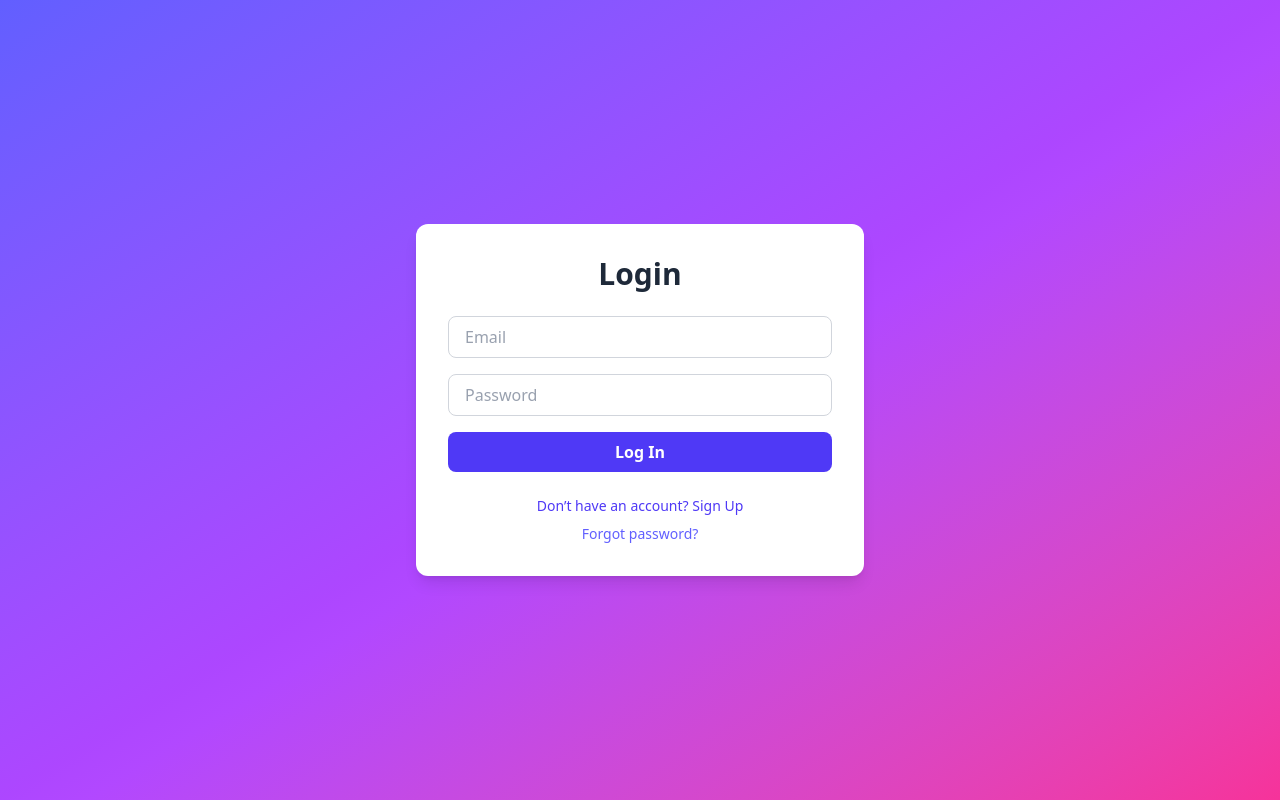
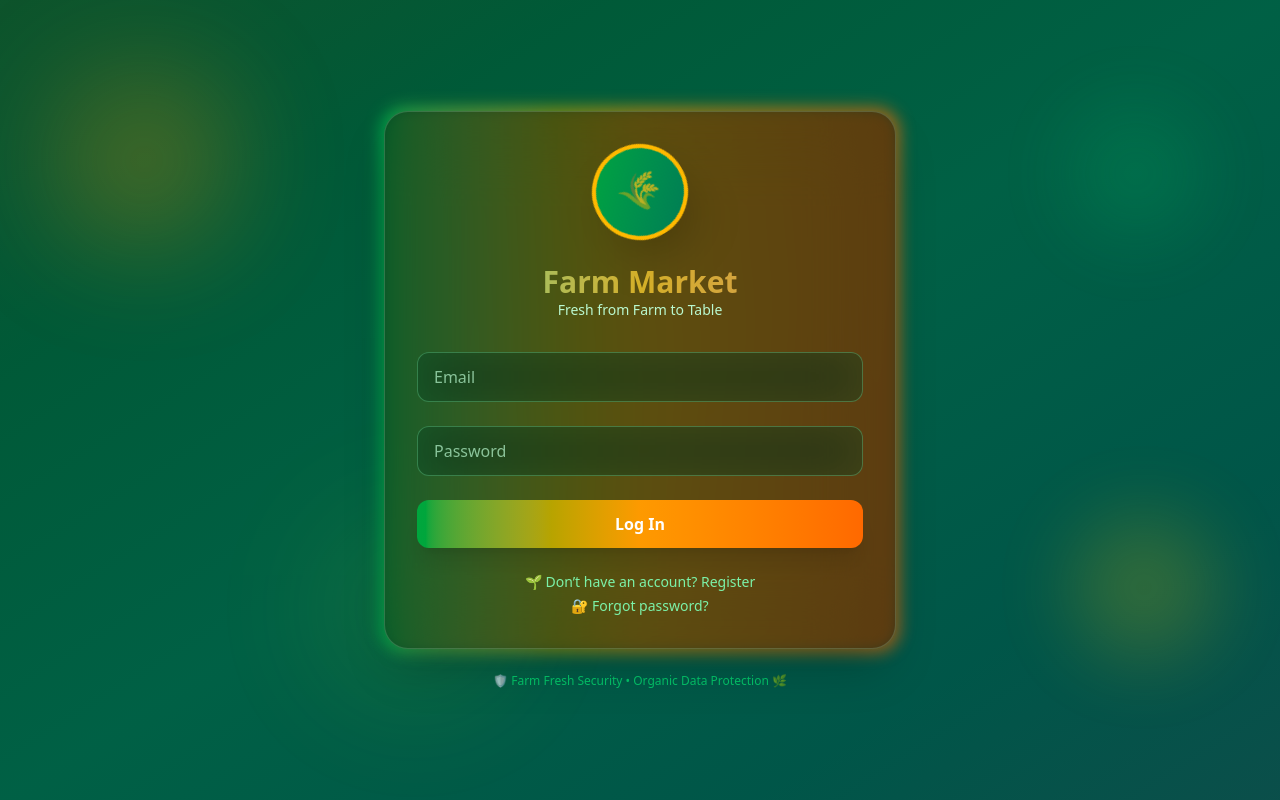
Before and after one commit to rishikanthr/FarmConnect, a React (Vite) app in the folder frontend/: page /login in a window 1280 px wide. Built offline with nearby package versions, Linux system fonts and the light colour scheme.

Commit message:
Home Login Signup done

```diff
--- a/frontend/src/pages/Home.jsx
+++ b/frontend/src/pages/Home.jsx
@@ -1,29 +1,72 @@
-import { Link, Navigate } from "react-router-dom";
+import { useEffect, useState } from "react";
+import { useNavigate } from "react-router-dom";
 
 const Home = () => {
-  // If they’re already logged in, skip the landing page
-  const user = JSON.parse(localStorage.getItem("user"));
-  // if (user?.role === "farmer")   return <Navigate to="/farmer" />;
-  // if (user?.role === "consumer") return <Navigate to="/consumer" />;
-  // if (user?.role === "admin")    return <Navigate to="/admin" />;
+  const navigate = useNavigate();
+  const [scrollY, setScrollY] = useState(0);
+  const [show, setShow] = useState(false);
+
+  useEffect(() => {
+    const handleScroll = () => setScrollY(window.scrollY);
+    window.addEventListener("scroll", handleScroll);
+    setShow(true);
+    return () => window.removeEventListener("scroll", handleScroll);
+  }, []);
 
   return (
-    <div className="min-h-screen flex flex-col items-center justify-center gap-4">
-      <h1 className="text-3xl font-bold mb-6">Welcome to FarmConnect</h1>
+    <div className="min-h-screen bg-gradient-to-br from-lime-50 via-emerald-100 to-teal-100 flex flex-col items-center justify-center relative text-center overflow-hidden">
 
-      <Link
-        to="/login"
-        className="px-6 py-3 bg-green-600 text-white rounded hover:bg-green-700"
-      >
-        Login
-      </Link>
+      {/* Animated Background Circles */}
+      <div className="fixed inset-0 pointer-events-none z-0">
+        <div
+          className="absolute top-1/4 left-1/4 w-96 h-96 bg-green-300/30 rounded-full blur-3xl animate-pulse"
+          style={{ transform: `translate(${scrollY * 0.1}px, ${scrollY * 0.05}px)` }}
+        />
+        <div
+          className="absolute bottom-1/3 right-1/3 w-72 h-72 bg-teal-300/30 rounded-full blur-2xl animate-pulse"
+          style={{ transform: `translate(${-scrollY * 0.08}px, ${-scrollY * 0.03}px)` }}
+        />
+        <div
+          className="absolute top-2/3 left-1/2 w-80 h-80 bg-yellow-300/25 rounded-full blur-3xl animate-pulse"
+          style={{ transform: `translate(${scrollY * 0.04}px, ${-scrollY * 0.06}px)` }}
+        />
+      </div>
 
-      <Link
-        to="/register"
-        className="px-6 py-3 bg-blue-600 text-white rounded hover:bg-blue-700"
-      >
-        Sign Up
-      </Link>
+      {/* Content */}
+      <div className="relative z-10 px-6">
+        <h1 className={`text-5xl font-extrabold bg-gradient-to-r from-green-700 to-emerald-800 text-transparent bg-clip-text mb-4 transition-all duration-1000 ${show ? "opacity-100 translate-y-0" : "opacity-0 translate-y-6"}`}>
+          🌱 FarmConnect
+        </h1>
+        <p className="text-gray-700 text-lg mb-10 max-w-xl">
+          Connecting Farmers and Consumers for a Fresher Future
+        </p>
+
+        {/* Buttons */}
+        <div className="flex gap-6 justify-center">
+          <button
+            onClick={() => navigate("/login")}
+            className="px-6 py-3 bg-green-600 text-white font-semibold rounded-xl shadow hover:bg-green-700 transition-all"
+          >
+            Login
+          </button>
+          <button
+            onClick={() => navigate("/register")}
+            className="px-6 py-3 bg-emerald-600 text-white font-semibold rounded-xl shadow hover:bg-emerald-700 transition-all"
+          >
+            Sign Up
+          </button>
+        </div>
+      </div>
+
+      {/* Floating Action Button */}
+      <div className="fixed bottom-6 right-6 z-50">
+        <button
+          onClick={() => navigate("/register")}
+          className="group w-16 h-16 bg-gradient-to-br from-green-400 via-emerald-500 to-teal-500 rounded-full shadow-lg hover:shadow-2xl flex items-center justify-center text-white text-3xl hover:scale-110 transition-transform duration-300"
+        >
+          +
+        </button>
+      </div>
     </div>
   );
 };
--- a/frontend/src/pages/Login.jsx
+++ b/frontend/src/pages/Login.jsx
@@ -1,16 +1,19 @@
 import { useState } from "react";
-import { Link, useNavigate } from "react-router-dom";   // ⬅️ Link added
+import { Link, useNavigate } from "react-router-dom";
 import axios from "axios";
 
 const Login = () => {
   const [email, setEmail] = useState("");
   const [password, setPassword] = useState("");
   const [error, setError] = useState("");
+  const [isLoading, setIsLoading] = useState(false);
+  const [showSuccess, setShowSuccess] = useState(false);
   const navigate = useNavigate();
 
   const handleLogin = async (e) => {
     e.preventDefault();
     setError("");
+    setIsLoading(true);
 
     try {
       const res = await axios.post("http://localhost:3000/api/auth/login", {
@@ -27,73 +30,136 @@ const Login = () => {
       localStorage.setItem("token", token);
       localStorage.setItem("user", JSON.stringify(user));
 
-      if (user.role === "farmer")      navigate("/farmer");
+      setShowSuccess(true);
+      setTimeout(() => {
+        if (user.role === "farmer") navigate("/farmer");
         else if (user.role === "consumer") navigate("/consumer");
-      else if (user.role === "admin")    navigate("/admin");
+        else if (user.role === "admin") navigate("/admin");
         else setError("Unrecognized user role");
+      }, 2000);
     } catch (err) {
       console.error("Login error:", err.response?.data || err);
       setError(err.response?.data?.message || "Login failed");
+      setIsLoading(false);
     }
   };
 
   return (
-    <div className="flex min-h-screen items-center justify-center bg-gradient-to-br from-indigo-500 via-purple-500 to-pink-500 p-4">
-      <div className="w-full max-w-md rounded-xl bg-white p-8 shadow-lg">
-        <h2 className="mb-6 text-center text-3xl font-extrabold text-gray-800">
-          Login
-        </h2>
+    <div className="relative min-h-screen overflow-hidden bg-gradient-to-br from-green-900 via-emerald-800 to-teal-900">
+      {/* Animated Background Elements */}
+      <div className="absolute inset-0 z-0">
+        <div className="absolute top-20 left-16 w-40 h-40 bg-amber-500 rounded-full opacity-20 animate-pulse blur-3xl"></div>
+        <div className="absolute top-32 right-20 w-32 h-32 bg-green-400 rounded-full opacity-15 animate-bounce blur-2xl" style={{ animationDuration: '4s' }}></div>
+        <div className="absolute bottom-24 left-1/4 w-48 h-48 bg-lime-400 rounded-full opacity-10 animate-pulse blur-3xl" style={{ animationDelay: '1.5s' }}></div>
+        <div className="absolute bottom-32 right-16 w-36 h-36 bg-yellow-400 rounded-full opacity-20 animate-bounce blur-2xl" style={{ animationDuration: '3s', animationDelay: '0.8s' }}></div>
+      </div>
 
+      {/* Login Container */}
+      <div className="relative z-10 flex items-center justify-center min-h-screen p-6">
+        <div className="w-full max-w-lg">
+          <div className="relative group">
+            <div className="absolute -inset-1 bg-gradient-to-r from-green-500 via-amber-500 to-orange-500 rounded-3xl blur opacity-75 group-hover:opacity-100 transition duration-1000 group-hover:duration-200 animate-pulse"></div>
+
+            <div className="relative bg-black/40 backdrop-blur-2xl rounded-3xl p-8 border border-green-200/20 shadow-2xl">
+              {/* Logo & Title */}
+              <div className="text-center mb-8">
+                <div className="relative w-24 h-24 mx-auto bg-gradient-to-br from-green-600 to-emerald-700 rounded-full flex items-center justify-center mb-6 shadow-2xl animate-spin-slow border-4 border-amber-400">
+                  <span className="text-4xl animate-pulse">🌾</span>
+                </div>
+                <h1 className="text-3xl font-bold bg-gradient-to-r from-green-300 via-amber-300 to-orange-300 bg-clip-text text-transparent animate-pulse">
+                  Farm Market
+                </h1>
+                <p className="text-green-200 text-sm">Fresh from Farm to Table</p>
+              </div>
+
+              {/* Error Message */}
               {error && (
-          <div className="mb-4 rounded-lg bg-red-100 px-4 py-2 text-sm text-red-600">
-            {error}
+                <div className="mb-4 p-4 bg-red-500/20 border border-red-400/40 rounded-xl text-red-300 text-center backdrop-blur-xl animate-shake">
+                  🌿 {error}
                 </div>
               )}
 
-        <form onSubmit={handleLogin} className="space-y-4">
+              {/* Success Animation */}
+              {showSuccess && (
+                <div className="absolute inset-0 bg-gradient-to-r from-green-500/30 to-emerald-500/30 rounded-3xl flex items-center justify-center backdrop-blur-xl z-20">
+                  <div className="text-center text-white">
+                    <div className="text-5xl mb-4 animate-bounce">✅</div>
+                    <div className="text-xl font-bold mb-2 text-green-300">Login Successful</div>
+                    <div className="text-sm opacity-80">Redirecting to your dashboard...</div>
+                  </div>
+                </div>
+              )}
+
+              {/* Form */}
+              <form onSubmit={handleLogin} className="space-y-6">
+                <div>
                   <input
                     type="email"
                     placeholder="Email"
                     value={email}
                     onChange={(e) => setEmail(e.target.value)}
                     required
-            className="w-full rounded-lg border border-gray-300 px-4 py-2 text-gray-800 placeholder-gray-400 focus:border-indigo-500 focus:outline-none focus:ring-2 focus:ring-indigo-400"
+                    className="w-full bg-green-900/30 border border-green-300/30 rounded-xl px-4 py-3 text-white placeholder-green-200/70 focus:outline-none focus:ring-2 focus:ring-amber-400/50 backdrop-blur-xl"
                   />
+                </div>
 
+                <div>
                   <input
                     type="password"
                     placeholder="Password"
                     value={password}
                     onChange={(e) => setPassword(e.target.value)}
                     required
-            className="w-full rounded-lg border border-gray-300 px-4 py-2 text-gray-800 placeholder-gray-400 focus:border-indigo-500 focus:outline-none focus:ring-2 focus:ring-indigo-400"
+                    className="w-full bg-green-900/30 border border-green-300/30 rounded-xl px-4 py-3 text-white placeholder-green-200/70 focus:outline-none focus:ring-2 focus:ring-amber-400/50 backdrop-blur-xl"
                   />
+                </div>
 
                 <button
                   type="submit"
-            className="w-full rounded-lg bg-indigo-600 py-2 font-semibold text-white transition hover:bg-indigo-700 focus:outline-none focus:ring-2 focus:ring-indigo-400 focus:ring-offset-2"
+                  disabled={isLoading}
+                  className="w-full rounded-xl bg-gradient-to-r from-green-600 via-amber-500 to-orange-500 py-3 font-semibold text-white shadow-xl hover:scale-105 transition-all disabled:opacity-50"
                 >
-            Log In
+                  {isLoading ? "Logging in..." : "Log In"}
                 </button>
               </form>
 
-        {/* Extra actions */}
-        <div className="mt-6 flex flex-col items-center gap-2 text-sm">
-          <Link
-            to="/register"
-            className="text-indigo-600 hover:underline"
-          >
-            Don’t have an account? Sign Up
+              {/* Extra Links */}
+              <div className="mt-6 text-center text-green-300 text-sm">
+                <Link to="/register" className="hover:underline block">
+                  🌱 Don’t have an account? Register
                 </Link>
-
-          <Link
-            to="/forgot-password"
-            className="text-indigo-500 hover:underline"
-          >
-            Forgot password?
+                <Link to="/forgot-password" className="hover:underline block mt-1">
+                  🔐 Forgot password?
                 </Link>
               </div>
             </div>
+          </div>
+
+          {/* Footer */}
+          <div className="mt-6 text-center text-green-400/80 text-xs">
+            🛡️ Farm Fresh Security • Organic Data Protection 🌿
+          </div>
+        </div>
+      </div>
+
+      {/* Custom Animations */}
+      <style jsx="true">{`
+        @keyframes float {
+          0%, 100% { transform: translateY(0); opacity: 0.3; }
+          50% { transform: translateY(-20px); opacity: 0.8; }
+        }
+        @keyframes shake {
+          0%, 100% { transform: translateX(0); }
+          25% { transform: translateX(-6px); }
+          75% { transform: translateX(6px); }
+        }
+        .animate-shake {
+          animation: shake 0.5s ease-in-out;
+        }
+        .animate-spin-slow {
+          animation: spin 6s linear infinite;
+        }
+      `}</style>
     </div>
   );
 };
--- a/frontend/src/pages/Register.jsx
+++ b/frontend/src/pages/Register.jsx
@@ -12,6 +12,8 @@ const Register = () => {
   });
 
   const [error, setError] = useState("");
+  const [isLoading, setIsLoading] = useState(false);
+  const [showSuccess, setShowSuccess] = useState(false);
   const navigate = useNavigate();
 
   const handleChange = (e) => {
@@ -21,82 +23,140 @@ const Register = () => {
   const handleRegister = async (e) => {
     e.preventDefault();
     setError("");
+    setIsLoading(true);
 
     try {
       await axios.post("http://localhost:3000/api/auth/register", form);
+      setShowSuccess(true);
+      setTimeout(() => {
+        setShowSuccess(false);
+        setIsLoading(false);
+        alert(`Welcome to Farm Market, ${form.name}!`);
         navigate("/login");
+      }, 2000);
     } catch (err) {
       setError(err.response?.data?.message || "Registration failed");
+      setIsLoading(false);
     }
   };
 
+  const roleIcons = {
+    farmer: "👨‍🌾",
+    consumer: "🛒",
+    admin: "⚙️",
+  };
+
+  const roleDescriptions = {
+    farmer: "Sell your fresh produce",
+    consumer: "Buy farm-fresh products",
+    admin: "Manage the marketplace",
+  };
+
   return (
-    <div className="flex items-center justify-center min-h-screen bg-green-100">
-      <form
-        onSubmit={handleRegister}
-        className="bg-white p-8 rounded-xl shadow-md w-full max-w-md"
-      >
-        <h2 className="text-2xl font-bold mb-6 text-center text-green-700">Register</h2>
+    <div className="min-h-screen bg-gradient-to-br from-green-900 via-emerald-800 to-teal-900 flex items-center justify-center px-4">
+      <div className="w-full max-w-xl bg-white/5 border border-green-300/20 rounded-3xl backdrop-blur-xl p-8 shadow-lg">
+        <div className="text-center mb-6">
+          <div className="text-5xl mb-2 animate-pulse">🌾</div>
+          <h1 className="text-3xl font-bold text-green-200">Join Farm Market</h1>
+          <p className="text-green-300 mt-2">🌿 Growing Together, Selling Fresh</p>
+        </div>
 
-        {error && <div className="text-red-600 mb-4">{error}</div>}
+        {showSuccess && (
+          <div className="mb-6 p-4 bg-green-600/10 border border-green-400 text-green-300 rounded-lg text-center animate-pulse">
+            🌱 Account created! Redirecting...
+          </div>
+        )}
 
+        {error && (
+          <div className="mb-6 p-4 bg-red-500/10 border border-red-400 text-red-300 rounded-lg text-center animate-shake">
+            ⚠️ {error}
+          </div>
+        )}
+
+        <form onSubmit={handleRegister} className="space-y-5">
           <input
+            name="name"
             type="text"
-          name="name"
-          placeholder="Name"
-          className="w-full p-3 mb-4 border rounded-md"
+            placeholder="Full Name"
             value={form.name}
             onChange={handleChange}
             required
+            className="w-full px-4 py-3 rounded-xl bg-green-900/30 text-white placeholder-green-300 border border-green-500/30 focus:ring-2 focus:ring-amber-400"
           />
 
           <input
+            name="email"
             type="email"
-          name="email"
             placeholder="Email"
-          className="w-full p-3 mb-4 border rounded-md"
             value={form.email}
             onChange={handleChange}
             required
+            className="w-full px-4 py-3 rounded-xl bg-green-900/30 text-white placeholder-green-300 border border-green-500/30 focus:ring-2 focus:ring-amber-400"
           />
 
           <input
+            name="password"
             type="password"
-          name="password"
             placeholder="Password"
-          className="w-full p-3 mb-4 border rounded-md"
             value={form.password}
             onChange={handleChange}
             required
+            className="w-full px-4 py-3 rounded-xl bg-green-900/30 text-white placeholder-green-300 border border-green-500/30 focus:ring-2 focus:ring-amber-400"
           />
 
           <input
+            name="location"
             type="text"
-          name="location"
             placeholder="Location"
-          className="w-full p-3 mb-4 border rounded-md"
             value={form.location}
             onChange={handleChange}
+            className="w-full px-4 py-3 rounded-xl bg-green-900/30 text-white placeholder-green-300 border border-green-500/30 focus:ring-2 focus:ring-amber-400"
           />
 
           <select
             name="role"
-          className="w-full p-3 mb-4 border rounded-md"
             value={form.role}
             onChange={handleChange}
+            className="w-full px-4 py-3 rounded-xl bg-green-900/30 text-white border border-green-500/30 focus:ring-2 focus:ring-amber-400"
           >
-          <option value="farmer">Farmer</option>
-          <option value="consumer">Consumer</option>
-          <option value="admin">Admin</option>
+            <option value="farmer">👨‍🌾 Farmer</option>
+            <option value="consumer">🛒 Consumer</option>
+            <option value="admin">⚙️ Admin</option>
           </select>
+
+          <p className="text-green-200 text-sm ml-1">{roleDescriptions[form.role]}</p>
 
           <button
             type="submit"
-          className="w-full bg-green-600 text-white py-3 rounded-md hover:bg-green-700"
+            disabled={isLoading}
+            className="w-full bg-gradient-to-r from-green-600 to-amber-500 py-3 rounded-xl text-white font-semibold hover:scale-105 transition-transform disabled:opacity-60"
           >
-          Register
+            {isLoading ? "Creating Account..." : "🌱 Start Farming"}
           </button>
         </form>
+
+        <div className="mt-6 text-center text-green-200">
+          Already have an account?{" "}
+          <button
+            onClick={() => navigate("/login")}
+            className="underline text-amber-400 hover:text-orange-300"
+          >
+            Login here
+          </button>
+        </div>
+      </div>
+
+      <style jsx>{`
+        @keyframes shake {
+          0%, 100% { transform: translateX(0); }
+          25% { transform: translateX(-8px); }
+          75% { transform: translateX(8px); }
+        }
+
+        .animate-shake {
+          animation: shake 0.4s ease-in-out;
+        }
+      `}</style>
     </div>
   );
 };
```
Lines whose indentation alone changed are shown as unchanged.
